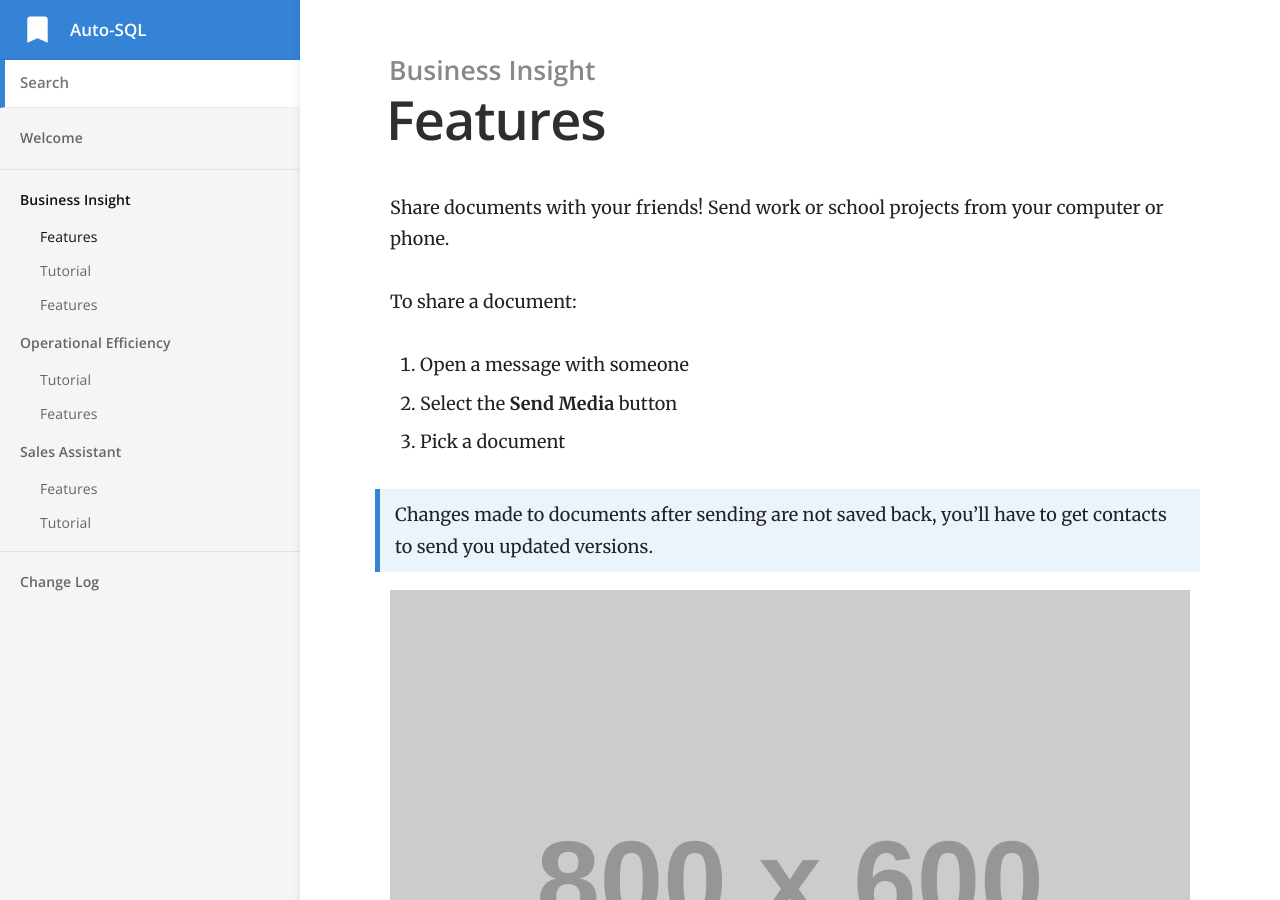
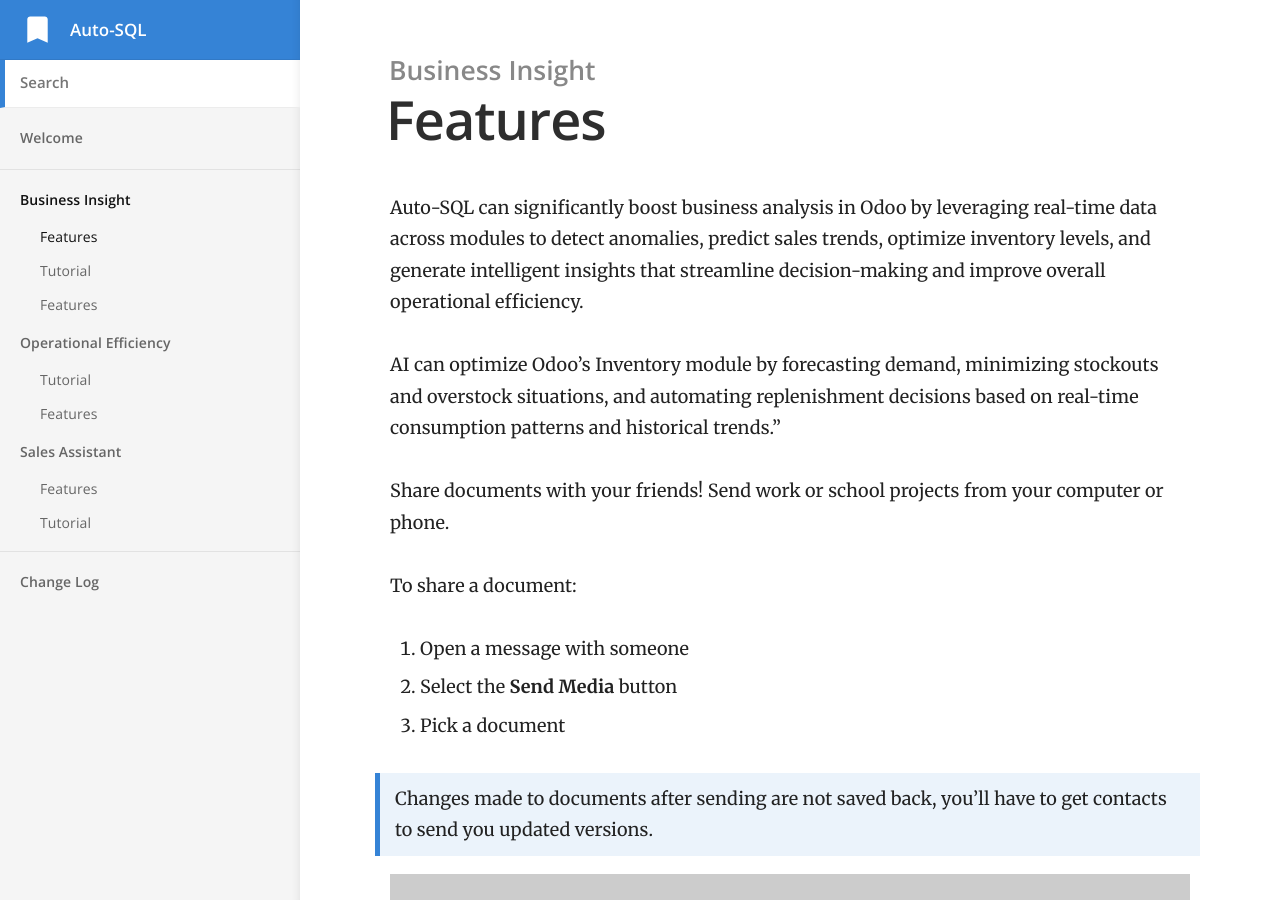
Before and after one commit to openerp-hk-t/doc, a Jekyll site: the page built from _docs/business insight/features.md, in a window 1280 px wide and 900 px high. Built offline with Jekyll 4.4.1, drawn with Linux system fonts in a browser that asks for light colours.

Commit message:
Update features.md

```diff
--- a/_docs/business insight/features.md
+++ b/_docs/business insight/features.md
@@ -3,6 +3,14 @@ title: Features
 category: Business Insight
 order: 1
 ---
+
+Auto-SQL can significantly boost business analysis in Odoo by leveraging real-time data across modules to detect anomalies, predict sales trends, optimize inventory levels, and generate intelligent insights that streamline decision-making and improve overall operational efficiency.
+
+
+
+AI can optimize Odoo’s Inventory module by forecasting demand, minimizing stockouts and overstock situations, and automating replenishment decisions based on real-time consumption patterns and historical trends."
+
+
 
 Share documents with your friends! Send work or school projects from your computer or phone.
 
```
